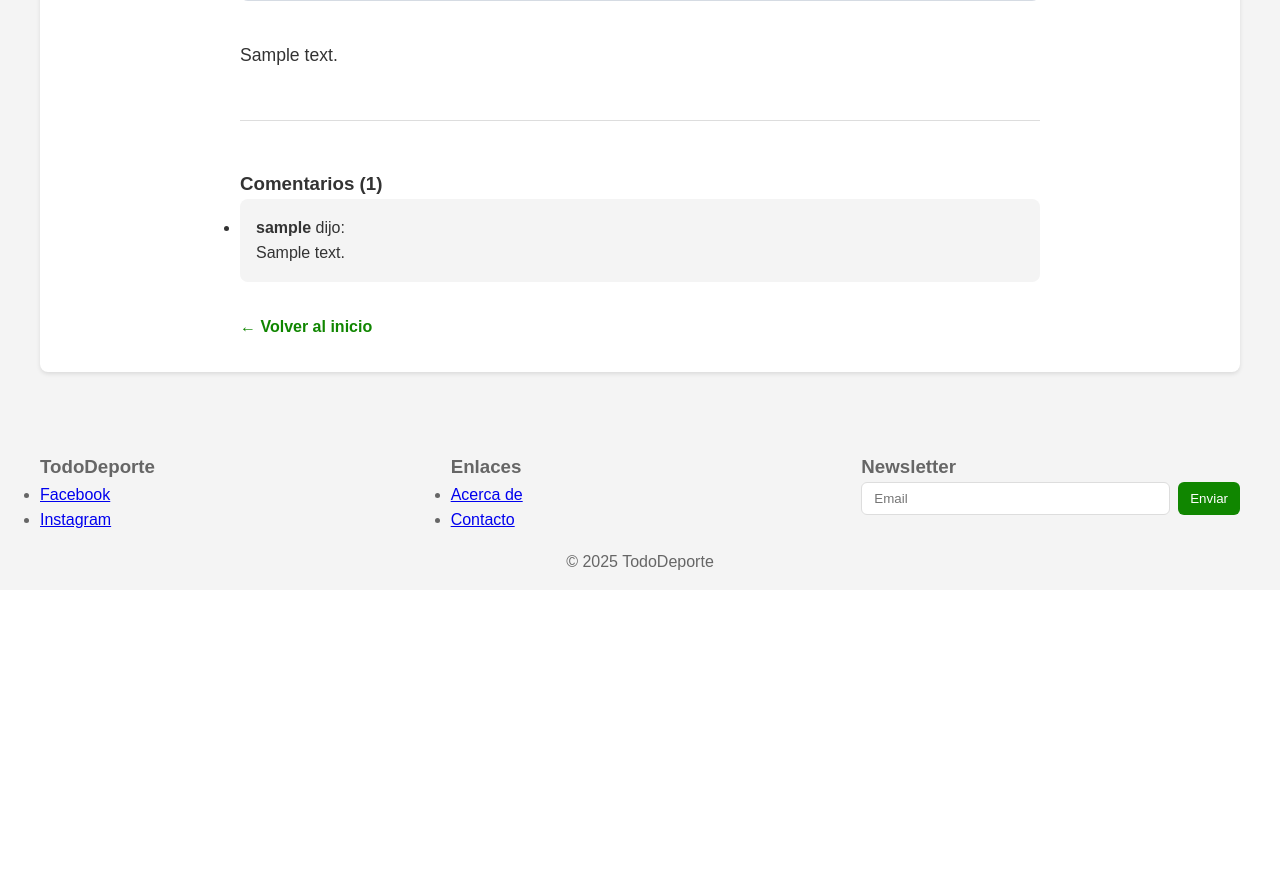
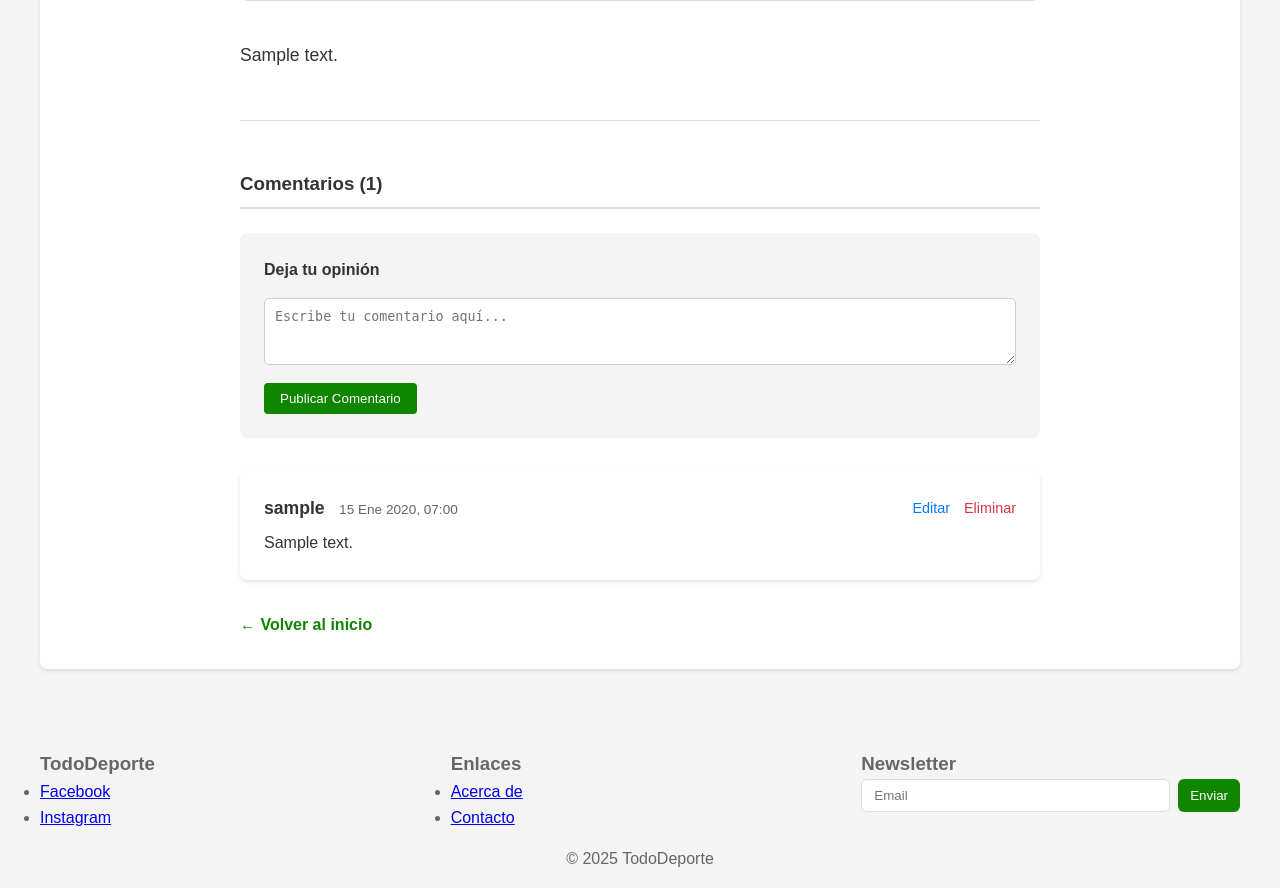
Before and after one commit to loveyfacundo/proyectoFinal-Etapa2, a Django app: page /articulo/1/ in a window 1280 px wide. Shown: the part 739-1627 px from the top of the page. Before the commit the page ends 1309 px from the top, so only its background shows below. Run offline with Django 5.2, Linux system fonts and the light colour scheme; a user stored in the database is signed in; tables that the repository leaves empty hold one stand-in row (values such as "Sample post"); grey boxes marked "Sample" are stand-in pictures.

Commit message:
CRUD de comentarios

```diff
--- a/apps/blog/forms.py
+++ b/apps/blog/forms.py
@@ -1,9 +1,23 @@
 from django import forms
 from django.contrib.auth.forms import UserCreationForm
 from django.contrib.auth.models import User
+
+from .models import Comentario
 
 class RegistroForm(UserCreationForm):
     class Meta:
         model = User
         fields = ['username', 'first_name', 'last_name', 'email']
         # Django se encarga de las contraseñas automáticamente con UserCreationForm
+
+class ComentarioForm(forms.ModelForm):
+    class Meta:
+        model = Comentario
+        fields = ['contenido']
+        widgets = {
+            'contenido': forms.Textarea(attrs={
+                'rows': 3,
+                'placeholder': 'Escribe tu comentario aquí...',
+                'style': 'width: 100%; padding: 10px; border-radius: 5px; border: 1px solid #ccc;'
+            }),
+        }
--- a/apps/blog/urls.py
+++ b/apps/blog/urls.py
@@ -10,6 +10,10 @@ urlpatterns = [
     # URL para poder ver detalle de un artículo
     path('articulo/<int:id>/', views.detalle_articulo, name='detalle_articulo'),
 
+    # Rutas para Comentarios
+    path('comentario/editar/<int:id>/', views.editar_comentario, name='editar_comentario'),
+    path('comentario/eliminar/<int:id>/', views.eliminar_comentario, name='eliminar_comentario'),
+
     # RUTAS DE AUTENTICACIÓN
     path('registro/', views.registro, name='registro'),
 
--- a/apps/blog/views.py
+++ b/apps/blog/views.py
@@ -5,12 +5,17 @@
 )
 
 from django.contrib.auth import login
+from django.contrib.auth.decorators import login_required
 
-from apps.blog.forms import RegistroForm
+from apps.blog.forms import (
+    RegistroForm,
+    ComentarioForm
+)
 
 from .models import (
     Articulo,
-    Categoria
+    Categoria,
+    Comentario
 )
 
 def index(request):
@@ -39,17 +44,52 @@
     return render(request, 'pages/contact.html')
 
 def detalle_articulo(request, id):
-    # Busca el artículo o devuelve error 404 si no existe
     articulo = get_object_or_404(Articulo, id=id)
+    comentarios = articulo.comentarios.all().order_by('-fecha_creacion')
+    form = ComentarioForm()
 
-    # Opcional: Traer comentarios relacionados (si ya quieres prepararlo)
-    comentarios = articulo.comentarios.all()
+    if request.method == 'POST':
+        if request.user.is_authenticated:
+            form = ComentarioForm(request.POST)
+            if form.is_valid():
+                comentario = form.save(commit=False)
+                comentario.articulo = articulo
+                comentario.autor = request.user
+                comentario.save()
+                return redirect('detalle_articulo', id=id)
+        else:
+            return redirect('login')
 
     context = {
         'articulo': articulo,
         'comentarios': comentarios,
+        'form': form,
     }
     return render(request, 'blog/articulo_detail.html', context)
+
+@login_required
+def editar_comentario(request, id):
+    comentario = get_object_or_404(Comentario, id=id)
+
+    # Seguridad: Solo el autor puede editar
+    if request.user != comentario.autor:
+        return redirect('detalle_articulo', id=comentario.articulo.id)
+
+    if request.method == 'POST':
+        form = ComentarioForm(request.POST, instance=comentario)
+        if form.is_valid():
+            form.save()
+            return redirect('detalle_articulo', id=comentario.articulo.id)
+    else:
+        form = ComentarioForm(instance=comentario)
+
+    return render(request, 'blog/comentario_form.html', {
+        'form': form,
+        'comentario': comentario
+    })
+
+
+
 
 def registro(request):
     if request.method == 'POST':
@@ -63,3 +103,18 @@
         form = RegistroForm()
 
     return render(request, 'users/register.html', {'form': form})
+
+@login_required
+def eliminar_comentario(request, id):
+    comentario = get_object_or_404(Comentario, id=id)
+
+    # Seguridad: Solo el autor puede eliminar
+    if request.user != comentario.autor:
+        return redirect('detalle_articulo', id=comentario.articulo.id)
+
+    if request.method == 'POST':
+        articulo_id = comentario.articulo.id
+        comentario.delete()
+        return redirect('detalle_articulo', id=articulo_id)
+
+    return render(request, 'blog/comentario_confirm_delete.html', {'comentario': comentario})
--- a/templates/blog/articulo_detail.html
+++ b/templates/blog/articulo_detail.html
@@ -34,19 +34,59 @@
     <hr style="border: 0; border-top: 1px solid var(--border-color); margin: 3rem 0;">
 
     {# Sección de Comentarios (Placeholder por ahora) #}
-    <section>
-        <h3>Comentarios ({{ comentarios.count }})</h3>
+    <section style="margin-top: 3rem;">
+        <h3 style="margin-bottom: 1.5rem; border-bottom: 2px solid var(--border-color); padding-bottom: 0.5rem;">
+            Comentarios ({{ comentarios.count }})
+        </h3>
+
+        {# 1. Formulario de Nuevo Comentario #}
+        {% if user.is_authenticated %}
+            <div style="background: var(--bg-color); padding: 1.5rem; border-radius: 8px; margin-bottom: 2rem;">
+                <h4 style="margin-bottom: 1rem;">Deja tu opinión</h4>
+                <form method="post">
+                    {% csrf_token %}
+                    {{ form.contenido }}
+                    <button type="submit" style="margin-top: 10px; padding: 8px 16px; background: var(--header-bg); color: white; border: none; border-radius: 4px; cursor: pointer;">
+                        Publicar Comentario
+                    </button>
+                </form>
+            </div>
+        {% else %}
+            <p style="margin-bottom: 2rem; padding: 1rem; background: #fff3cd; border: 1px solid #ffeeba; border-radius: 6px; color: #856404;">
+                Debes <a href="{% url 'login' %}?next={{ request.path }}" style="font-weight: bold; color: inherit;">iniciar sesión</a> para comentar.
+            </p>
+        {% endif %}
+
+        {# 2. Lista de Comentarios #}
         {% if comentarios %}
-            <ul>
+            <ul style="list-style: none; padding: 0;">
                 {% for c in comentarios %}
-                    <li style="margin-bottom: 1rem; padding: 1rem; background: var(--bg-color); border-radius: 8px;">
-                        <strong>{{ c.autor.username }}</strong> dijo:
-                        <p>{{ c.contenido }}</p>
+                    <li style="margin-bottom: 1.5rem; padding: 1.5rem; background: var(--card-bg); border-radius: 8px; box-shadow: 0 2px 4px var(--card-shadow);">
+                        <div style="display: flex; justify-content: space-between; align-items: center; margin-bottom: 0.5rem;">
+                            <div>
+                                <strong style="font-size: 1.1em;">{{ c.autor.username }}</strong>
+                                <span style="font-size: 0.85em; color: var(--footer-text); margin-left: 10px;">
+                                    {{ c.fecha_creacion|date:"d M Y, H:i" }}
+                                </span>
+                            </div>
+
+                            {# Botones de Acción (Solo para el dueño) #}
+                            {% if user == c.autor %}
+                                <div style="font-size: 0.9em;">
+                                    <a href="{% url 'editar_comentario' c.id %}" style="color: #007bff; text-decoration: none; margin-right: 10px;">Editar</a>
+                                    <a href="{% url 'eliminar_comentario' c.id %}" style="color: #dc3545; text-decoration: none;">Eliminar</a>
+                                </div>
+                            {% endif %}
+                        </div>
+
+                        <div style="line-height: 1.6;">
+                            {{ c.contenido|linebreaks }}
+                        </div>
                     </li>
                 {% endfor %}
             </ul>
         {% else %}
-            <p>No hay comentarios aún. ¡Sé el primero!</p>
+            <p style="color: var(--footer-text);">No hay comentarios aún. ¡Sé el primero en opinar!</p>
         {% endif %}
     </section>
 
```
Also changed, not shown: templates/blog/comentario_confirm_delete.html (added, +20 -0 lines), templates/blog/comentario_form.html (added, +19 -0 lines).
